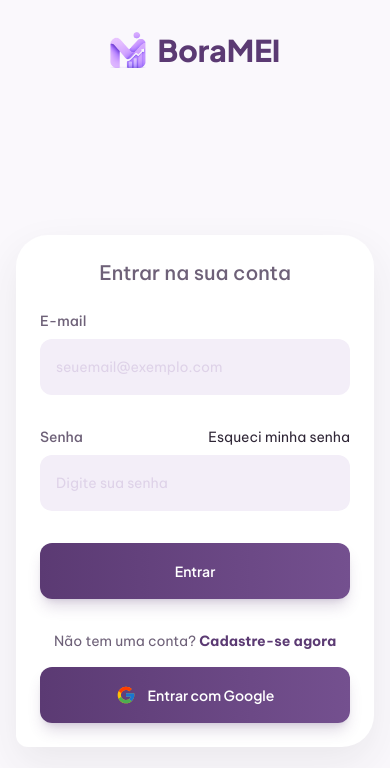
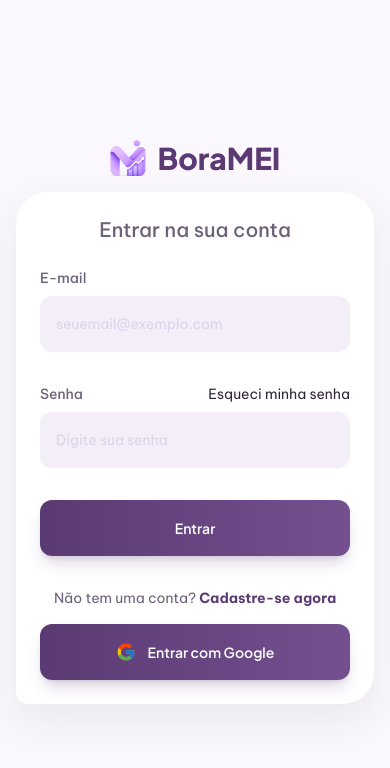
Before and after one commit to tresharts/sistema-mei, a React (Vite) app in the folder frontend/: page /login in a window 390 px wide. Shown: the top 768 px of the page. Built offline with nearby package versions, Linux system fonts and the light colour scheme; no server answers.

Commit message:
feat: ajusta espaçamentos de login e ajustes

```diff
--- a/frontend/src/pages/LoginPage.tsx
+++ b/frontend/src/pages/LoginPage.tsx
@@ -81,8 +81,8 @@ function LoginPage() {
   };
 
   return (
-    <main className="min-h-screen bg-background lg:grid lg:grid-cols-2">
-      <section className="min-h-[24vh] bg-background px-6 py-8 lg:flex lg:min-h-screen lg:flex-col lg:items-center lg:justify-center lg:gap-1">
+    <main className="flex min-h-screen flex-col justify-center gap-4 bg-background lg:grid lg:grid-cols-2 lg:gap-0">
+      <section className="bg-background px-6 pt-8 lg:flex lg:min-h-screen lg:flex-col lg:items-center lg:justify-center lg:gap-1 lg:pt-0">
         <div className="flex items-center justify-center gap-3 lg:hidden">
           <img alt="BoraMEI" className="h-9 w-9 object-contain" src={favicon} />
           <h1 className="font-headline text-3xl font-extrabold text-primary">
@@ -102,7 +102,7 @@ function LoginPage() {
         </div>
       </section>
 
-      <section className="flex min-h-[58vh] items-center justify-center px-4 py-8 lg:min-h-screen lg:px-12">
+      <section className="flex items-center justify-center px-4 pb-8 lg:min-h-screen lg:px-12 lg:pb-0">
         <div className="w-full max-w-md">
           <section className="rounded-[2rem] rounded-bl-xl bg-surface-container-lowest p-6 shadow-[0_16px_40px_rgba(52,50,47,0.08)]">
             <div className="mb-6 space-y-2 text-center">
--- a/frontend/src/pages/SettingsPage.tsx
+++ b/frontend/src/pages/SettingsPage.tsx
@@ -351,7 +351,7 @@ function SettingsPage() {
 
   return (
     <div className="grid gap-10 lg:grid-cols-[0.9fr_1.4fr] lg:items-start">
-      <div className="space-y-10 lg:sticky lg:top-24">
+      <div className="space-y-10 lg:sticky lg:top-24 lg:space-y-5">
       <section className="space-y-4">
         <div className="flex items-center gap-5 rounded-[1.5rem] rounded-bl-lg bg-surface-container-lowest p-6 shadow-editorial">
           <div className="relative">
@@ -381,7 +381,8 @@ function SettingsPage() {
         </div>
       </section>
 
-      <section className="hidden space-y-4 rounded-2xl bg-primary/5 p-6 lg:block">
+      <div className="hidden space-y-4 lg:block">
+        <section className="space-y-4 rounded-2xl bg-primary/5 p-6">
           <div className="flex items-center gap-3">
             <div className="flex h-10 w-10 items-center justify-center rounded-full bg-primary/10">
               <AppIcon className="text-primary" name="heart" />
@@ -405,7 +406,7 @@ function SettingsPage() {
           </button>
         </section>
 
-      <div className="hidden space-y-6 pb-8 pt-2 lg:block">
+        <div className="space-y-2 pb-8">
           <button
             onClick={handleLogout}
             className="flex h-16 w-full items-center justify-center gap-3 rounded-full bg-surface-container-high font-bold text-error transition hover:bg-surface-container-highest"
@@ -417,6 +418,7 @@ function SettingsPage() {
           <p className="text-center text-[10px] font-bold uppercase tracking-[0.2em] text-on-surface-variant/40">
             BoraMEI v0.1.0
           </p>
+        </div>
       </div>
       </div>
 
@@ -634,7 +636,8 @@ function SettingsPage() {
         </Button>
       </section>
 
-      <section className="space-y-4 rounded-2xl bg-primary/5 p-6 lg:hidden">
+      <div className="space-y-4 pb-8 lg:hidden">
+        <section className="space-y-4 rounded-2xl bg-primary/5 p-6">
           <div className="flex items-center gap-3">
             <div className="flex h-10 w-10 items-center justify-center rounded-full bg-primary/10">
               <AppIcon className="text-primary" name="heart" />
@@ -658,7 +661,7 @@ function SettingsPage() {
           </button>
         </section>
 
-      <div className="space-y-6 pb-8 pt-2 lg:hidden">
+        <div className="space-y-2">
           <button
             onClick={handleLogout}
             className="flex h-16 w-full items-center justify-center gap-3 rounded-full bg-surface-container-high font-bold text-error transition hover:bg-surface-container-highest"
@@ -670,6 +673,7 @@ function SettingsPage() {
           <p className="text-center text-[10px] font-bold uppercase tracking-[0.2em] text-on-surface-variant/40">
             BoraMEI v0.1.0
           </p>
+        </div>
       </div>
 
       </div>
```
Lines whose indentation alone changed are shown as unchanged.
